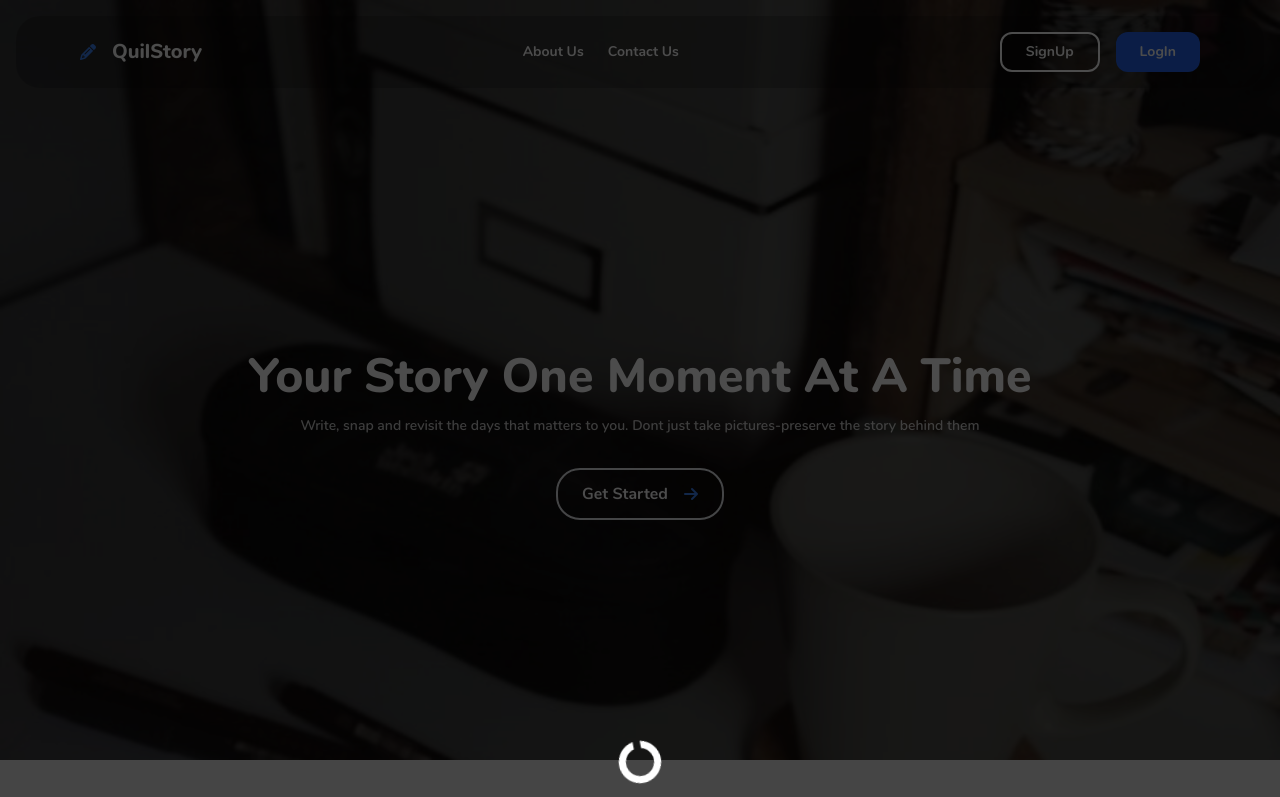
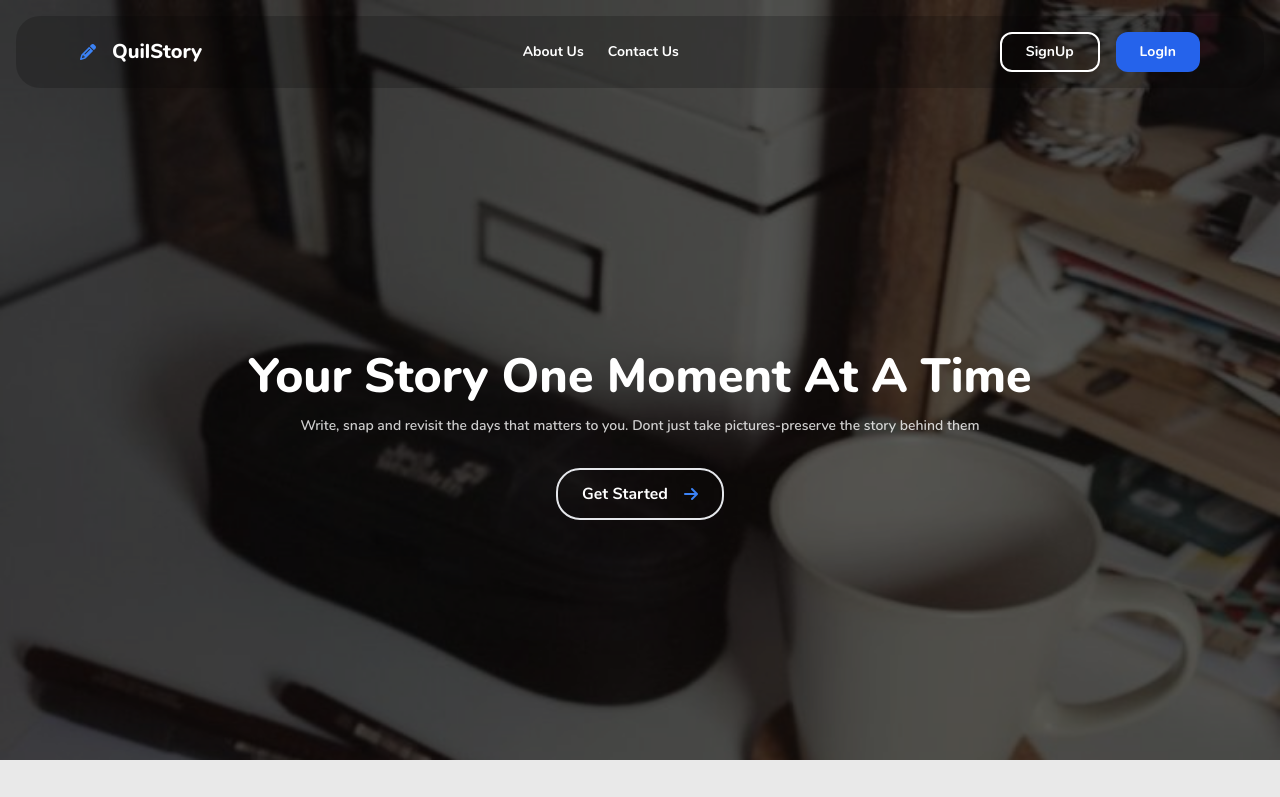
Before and after one commit to overcomer-v/quilstory, a React (Vite) app: page / in a window 1280 px wide. Shown: the top 797 px of the page. Built offline with nearby package versions, Linux system fonts and the light colour scheme.

Commit message:
Update Front page and Homepage UI

```diff
--- a/src/components/Header.jsx
+++ b/src/components/Header.jsx
@@ -33,14 +33,14 @@ export function Header({ setShowNav }) {
 
   function SmallScreensHeader({ setShowNav }) {
     return (
-      <header className="flex shadow-md sticky top-0 shadow-bg justify-between items-center py-4 mx-2 px-4 z-[900] rounded-2xl mt-4 mb-8 text-lg ">
+      <header className="flex shadow-sm sticky top-0 shadow-bg justify-between items-center py-4 mx-2 px-4 z-[900] rounded-2xl mt-4 mb-8 text-lg ">
         <i
           className="fa fa-bars"
           onClick={() => {
             setShowNav((e) => !e);
           }}
         ></i>
-        <h1 className="text-blue-600 text-2xl ml-9 font-bold">
+        <h1 className="text-blue-600 text-2xl font-bold">
           QuilStory
         </h1>
         <div className="flex gap-4">
--- a/src/components/NavBar.jsx
+++ b/src/components/NavBar.jsx
@@ -50,12 +50,15 @@ export function NavBar({ showNav, setShowNav }) {
     >
       <div className="flex items-center gap-2 ml-3 mb-3">
         {" "}
-        <i className="fa fa-pencil -rotate-90 rounded-md shadow-sm bg-blue-600 text-white p-[0.4rem] text-[0.6rem]"></i>
+        <i className="fa fa-pencil -rotate-90 rounded-md shadow-sm bg-neutral-400 text-white p-[0.4rem] text-[0.6rem]"></i>
         <h1 className="text-blue-600 text-xl font-bold">QuilStory</h1>
       </div>
       <div className="flex justify-between h-full flex-col items-start w-full">
         <div className="gap-1 flex flex-col w-full">
-          <h5 className="opacity-30 text-xs ml-9 mt-4 mb-1">Personal</h5>
+          <h5 className="opacity-30 text-xs ml-9 mt-4 mb-1 flex gap-4 items-center">
+            <p>Personal</p>
+            <div className="w-[40%] bg-neutral-400 h-[1px]"></div>
+          </h5>
           <NavButton
             label={"Home"}
             iconClass={"fa-home"}
@@ -126,7 +129,7 @@ export function NavBar({ showNav, setShowNav }) {
         onClick={() => {
           setShowNav(false);
         }}
-        className={`gap-4 w-full hover:bg-neutral-200 ${bg} text-black py-4 rounded-xl flex items-center justify-start`}
+        className={`gap-4 w-full hover:bg-neutral-200 ${bg} text-black md:py-4 py-3 rounded-xl flex items-center justify-start`}
       >
         <div className={`mr-3 ${borderColor} h-7 w-2 rounded-lg`}></div>
         <div className="flex gap-4 items-center justify-start">
--- a/src/contexts/AuthContext.jsx
+++ b/src/contexts/AuthContext.jsx
@@ -31,7 +31,7 @@ export function AuthContextProvider({ children }) {
           setUserName(data[0].username);
         });
         }}
-        alert(data.session,user);
+
       setLoading(false);
     });
 
@@ -57,7 +57,7 @@ export function AuthContextProvider({ children }) {
         });
         }}
 
-        alert(session,user);
+
         setLoading(false);
         console.log(session?.user);
       }
--- a/src/pages/FrontPage.jsx
+++ b/src/pages/FrontPage.jsx
@@ -17,10 +17,12 @@ export function FrontPage() {
     }
   }, [currentUser, loading]);
 
+const t = true;
+
   return (
     <div className="relative">
-      {loading || !currentUser ? (
-        <div className="bg-black z-50 bg-opacity-70 w-screen items-center justify-center h-full flex flex-col absolute">
+      {loading ? (
+        <div className="bg-black z-50 bg-opacity-70  w-screen items-center justify-center h-screen flex flex-col fixed">
           <Spinner className={"h-14 w-14 "}></Spinner>
           <div className="mt-1 text-white">Getting Accounts...</div>
         </div>
@@ -87,7 +89,7 @@ export function FrontPage() {
             ></ChooseCard>
           </div>
         </section>
-        <footer className="flex md:flex-row flex-col text-white gap-8 justify-center md:justify-between items-center mt-8 px-8 py-10 bg-[rgb(10,20,35)]">
+        <footer id="footer" className="flex md:flex-row flex-col text-white gap-8 justify-center md:justify-between items-center mt-8 px-8 py-10 bg-[rgb(10,20,35)]">
         <div className="flex items-center gap-6">
             <h1 className="text-xl">Quilstory</h1>
           <div className=" flex border-l-2 border-l-white pl-6 flex-col text-xs font-light opacity-35">
@@ -143,12 +145,13 @@ export function FrontPage() {
           <div className="text-xl font-bold ">QuilStory</div>
         </div>
         <div className="md:flex gap-6 text-sm hidden">
-          <h4>About Us</h4>
-          <h4>Contact Us</h4>
+
+          <a href="#footer">About Us</a>
+          <a href="#footer">Contact Us</a>
         </div>
         <div className="flex gap-4 text-sm">
           <button
-            className="md:px-6 px-4 py-2 border-2 border-white rounded-xl"
+            className="md:px-6 px-4 py-2 border-2 border-white rounded-xl text-xs md:text-sm"
             onClick={() => {
               navigate("/sign-in/sign-up");
             }}
@@ -156,7 +159,7 @@ export function FrontPage() {
             SignUp
           </button>
           <button
-            className="md:px-6 px-4 py-2 bg-blue-600 rounded-xl text-white"
+            className="md:px-6 px-4 py-2 bg-blue-600 rounded-xl text-white text-xs md:text-sm"
             onClick={() => {
               navigate("/sign-in/sign-in");
             }}
--- a/src/pages/SignInPage.jsx
+++ b/src/pages/SignInPage.jsx
@@ -42,12 +42,12 @@ export function SignInPage() {
     return (
       <div className="h-screen flex justify-center items-center w-full page-animate">
         <form className="md:w-[65%] w-[75%] max-w-[26rem] m-auto flex justify-center items-start flex-col [&>input]:bg-opacity-70 [&>input]:py-3 [&>input]:rounded-lg [&>input]:bg-neutral-100 [&>label]:font-light [&>label]:mt-4 [&>label]:mb-1 [&>label]:opacity-90 [&>label]:text-base ">
-          <h1 className="mb-4 flex flex-col">
+          <div className="mb-4 flex flex-col">
             <h2 className="text-left w-full text-4xl font-bold">
               Sign Up
             </h2>
             <p className="font-light text-xs opacity-30">Let's sign you up to continue</p>
-          </h1>
+          </div>
           <label htmlFor="username">Username</label>
           <input
             name="username"
```
